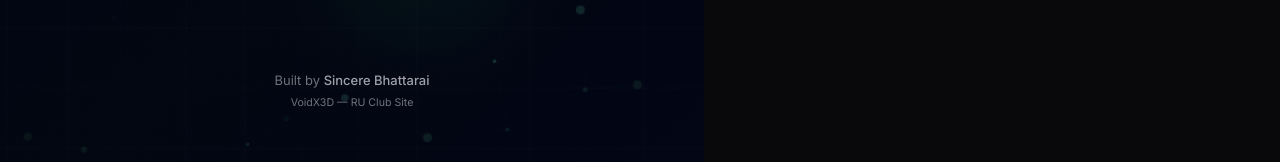
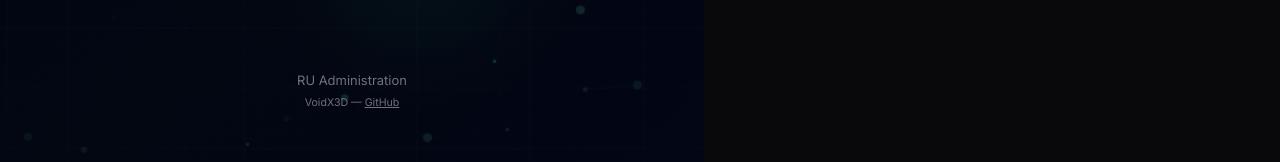
Before and after one commit to VoidX3D/RU_Admin_Site, a React (Vite) app: page / in a window 1280 px wide. Shown: the part 612-774 px from the top of the page. Built offline with nearby package versions, Linux system fonts and the light colour scheme; no server answers.

Commit message:
fix: API token storage, branding, env cleanup

```diff
--- a/src/components/HelpPage.tsx
+++ b/src/components/HelpPage.tsx
@@ -103,7 +103,7 @@ export function HelpPage() {
 
       <div className="mt-6 rounded-xl border dark:border-zinc-800/50 bg-gradient-to-br from-emerald-500/5 to-transparent px-4 py-6 text-center">
         <p className="text-xs leading-relaxed dark:text-zinc-600">
-          RU Club Motherland Admin Panel &middot; Built by <strong className="font-semibold dark:text-zinc-400">Sincere Bhattarai</strong>
+          RU Club Motherland Admin Panel &middot; <a href="https://github.com/VoidX3D" target="_blank" rel="noopener noreferrer" className="underline hover:text-zinc-300">VoidX3D</a>
           <br />
           <span className="text-[10px]">Direct DB editing &mdash; changes are instantly live</span>
         </p>
--- a/src/components/Layout.tsx
+++ b/src/components/Layout.tsx
@@ -143,7 +143,7 @@ export function Layout({ children }: { children: ReactNode }) {
           </button>
         </div>
         <div className="mt-2 border-t dark:border-zinc-800/30 pt-2 text-center text-[9px] dark:text-zinc-700">
-          RU Club Motherland &middot; Built by Sincere Bhattarai &mdash; VoidX3D
+          RU Club Motherland &middot; <a href="https://github.com/VoidX3D" target="_blank" rel="noopener noreferrer" className="underline hover:text-zinc-300">VoidX3D</a>
         </div>
       </div>
     </div>
--- a/src/components/Login.tsx
+++ b/src/components/Login.tsx
@@ -240,9 +240,9 @@ export function Login() {
             transition={{ duration: 0.6, delay: 1.5 }}
           >
             <p className="text-[11px] leading-relaxed text-zinc-500">
-              Built by <span className="font-medium text-zinc-400">Sincere Bhattarai</span>
+              RU Administration
               <br />
-              <span className="text-[9px]">VoidX3D &mdash; RU Club Site</span>
+              <span className="text-[9px]">VoidX3D &mdash; <a href="https://github.com/VoidX3D" target="_blank" rel="noopener noreferrer" className="underline hover:text-zinc-400">GitHub</a></span>
             </p>
           </motion.div>
         </motion.div>
@@ -371,7 +371,7 @@ export function Login() {
             variants={itemVariants}
           >
             <p className="text-[10px] leading-relaxed text-zinc-500">
-              RU Club Motherland &middot; Built by <span className="font-medium text-zinc-500">Sincere Bhattarai</span> &mdash; VoidX3D
+              RU Club Motherland &middot; <a href="https://github.com/VoidX3D" target="_blank" rel="noopener noreferrer" className="underline hover:text-zinc-300">VoidX3D</a>
             </p>
           </motion.div>
         </motion.div>
--- a/src/components/SettingsPage.tsx
+++ b/src/components/SettingsPage.tsx
@@ -168,7 +168,7 @@ export function SettingsPage() {
 
       <div className="rounded-xl border dark:border-zinc-800/50 dark:bg-zinc-900/30 px-4 py-4 text-center">
         <p className="text-[10px] dark:text-zinc-700">
-          RU Club Motherland Admin Panel v1 &middot; Built by Sincere Bhattarai &mdash; VoidX3D
+          RU Club Motherland Admin Panel v1 &middot; <a href="https://github.com/VoidX3D" target="_blank" rel="noopener noreferrer" className="underline hover:text-zinc-300">VoidX3D</a>
         </p>
       </div>
     </motion.div>
--- a/src/utils/supabase.ts
+++ b/src/utils/supabase.ts
@@ -1,4 +1,5 @@
 import { createClient } from '@supabase/supabase-js'
+import { Storage } from './storage'
 
 const supabaseUrl = import.meta.env.VITE_SUPABASE_URL || ''
 const supabaseAnonKey = import.meta.env.VITE_SUPABASE_ANON_KEY || ''
@@ -9,12 +10,8 @@ export const supabaseAnon = hasSupabase
   ? createClient(supabaseUrl, supabaseAnonKey, { auth: { storageKey: 'sb-ruclub-admin-anon' } })
   : (null as unknown as ReturnType<typeof createClient>)
 
-function getToken(): string | null {
-  try { return localStorage.getItem('ru_admin_token') } catch { return null }
-}
-
 async function api(action: string, params?: Record<string, unknown>): Promise<any> {
-  const token = getToken()
+  const token = Storage.getToken()
   const res = await fetch('/api/admin', {
     method: 'POST',
     headers: { 'Content-Type': 'application/json' },
```
Also changed, not shown: 1 other file (tests, documents, lock files or other folders).
